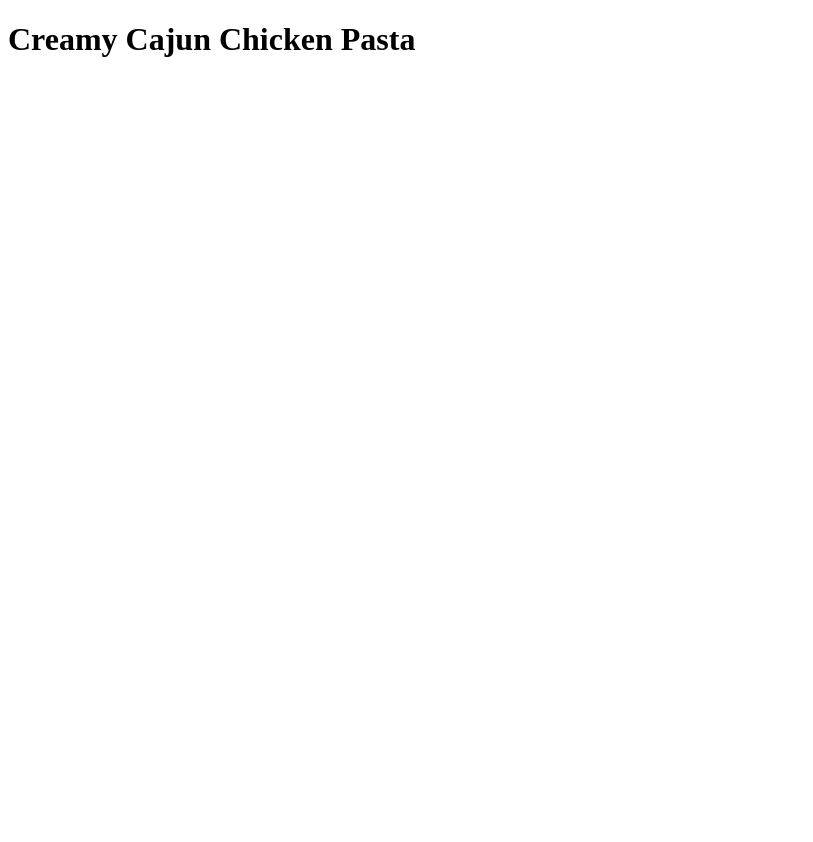
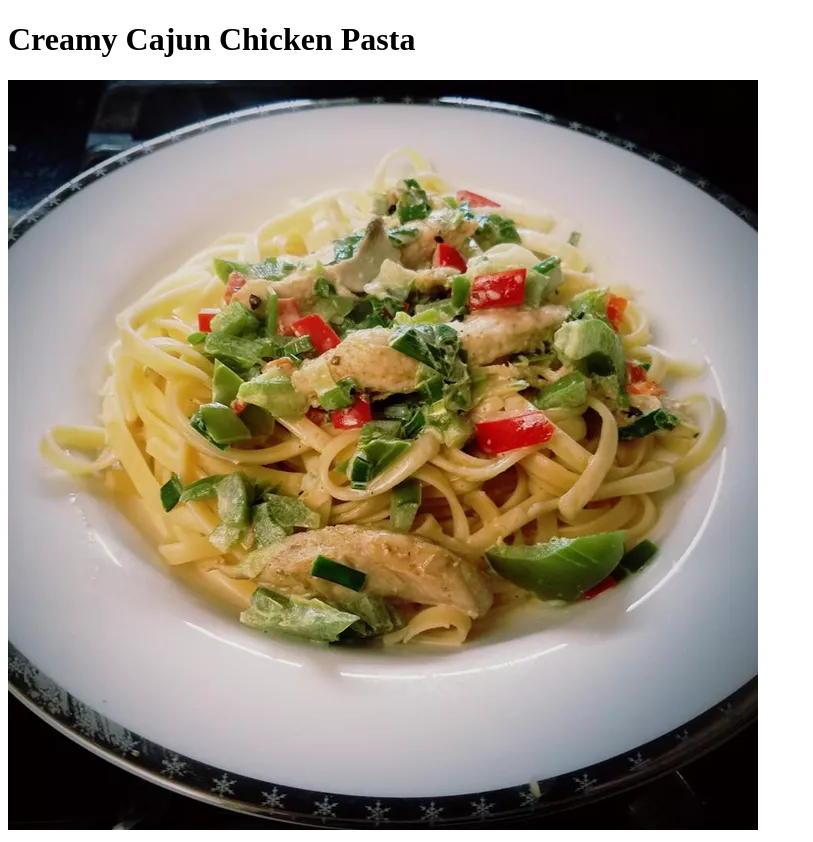
Before and after one commit to adithya-s-sekhar/odin-recipes, a plain HTML site: page recipes/creamy-cajun-chicken-pasta.html in a window 1280 px wide. Shown: the whole page, without its empty margins (0-813 px from the left). Before the commit the page ends 800 px from the top, so only its background shows below. Drawn offline with Linux system fonts and the light colour scheme.

Commit message:
creamy-cajun-chicken-pasta: add image

```diff
--- a/recipes/creamy-cajun-chicken-pasta.html
+++ b/recipes/creamy-cajun-chicken-pasta.html
@@ -6,5 +6,6 @@
     </head>
     <body>
         <h1>Creamy Cajun Chicken Pasta</h1>
+        <img src="creamy-cajun-chicken-pasta.webp">
     </body>
 </html>
```
Also changed, not shown: recipes/creamy-cajun-chicken-pasta.webp (added).
